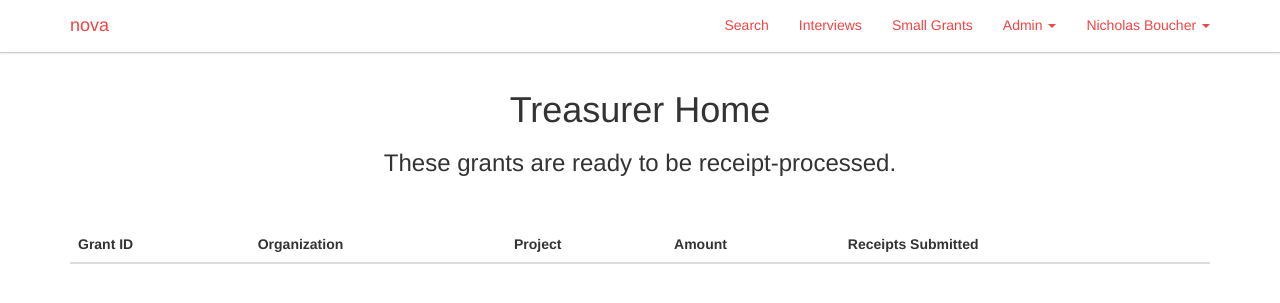
After one commit to nickboucher/nova, a Flask app: page /treasurer in a window 1280 px wide. The commit adds this page. Shown: the top 303 px of the page. Run offline with Flask 2, Linux system fonts and the light colour scheme; data that the repository does not hold is empty; some libraries are stand-ins or nearby versions.

Commit message:
Added Treasurer Home

```diff
--- a/application.py
+++ b/application.py
@@ -889,3 +889,13 @@ def lookup_grants():
 
     # Return results in JSON form
     return jsonify(results)
+
+@app.route('/treasurer')
+def review_receipts():
+    """ Displays a page to the user of grants that are ready to have receipts verified """
+
+    # Query for relevant grants
+    grants = Grant.query.filter_by(council_approved=True,receipts_submitted=True,is_paid=False).all()
+
+    # Render grants page to the user
+    return render_template('review_receipts.html', grants=grants)
--- a/templates/layout.html
+++ b/templates/layout.html
@@ -60,7 +60,7 @@
         					<a href="#" class="dropdown-toggle" data-toggle="dropdown" role="button" aria-expanded="false">Admin <span class="caret"></span></a>
         					<ul class="dropdown-menu" role="menu">
         					    <li><a href="{{ url_for('grants_packs') }}">Grants Packs</a></li>
-        						<li><a href="#">Treasurer</a></li>
+        						<li><a href="{{ url_for('review_receipts') }}">Treasurer</a></li>
                 				<li><a href="#">Schedule</a></li>
                 				<li><a href="#">Settings</a></li>
         					</ul>
--- /dev/null
+++ b/templates/review_receipts.html
@@ -0,0 +1,45 @@
+{% extends "layout.html" %}
+
+{% block title %}
+    Treasurer
+{% endblock %}
+
+{% block main %}
+
+    <div class="row">
+        <div class="col-md-12">
+            <div class="center">
+                <h1>Treasurer Home</h1>
+                <h3>These grants are ready to be receipt-processed.</h3>
+            </div>
+        </div>
+    </div>
+
+    <div class="row">
+        <div class="col-md-12 margin40">
+            <table class="table table-striped table-hover table-responsive">
+                <thead>
+                    <tr>
+                        <th>Grant ID</th>
+                        <th>Organization</th>
+                        <th>Project</th>
+                        <th>Amount</th>
+                        <th>Receipts Submitted</th>
+                    </tr>
+                </thead>
+                <tbody>
+                    {% for grant in grants %}
+                        <tr>
+                            <td>{{ grant.grant_id }}</td>
+                            <td>{{ grant.organization }}</td>
+                            <td>{{ grant.project }}</td>
+                            <td>{{ grant.amount_allocated }}</td>
+                            <td>{{ grant.receipts_submit_date | date }}</td>
+                        </tr>
+                    {% endfor %}
+                </tbody>
+            </table>
+        </div>
+    </div>
+
+{% endblock %}
--- a/templates/search.html
+++ b/templates/search.html
@@ -140,6 +140,7 @@
                 console.log(event);
                 $.get("{{ url_for('lookup_grants', k=k) }}", { query : suggestion }).done(function(grants) {
                     var html = '<table class="table table-striped table-hover table-responsive"><thead><tr><th>Grant ID</th><th>Organization</th><th>Project</th><th>Grants Pack</th><th>Interview/Review Occured</th><th>CPF Submitted</th><th>Funds Dispensed</th><th>Status Page</th></tr></thead>';
+                    html += '<tbody>';
                     for (i=0; i<grants.length; i++) {
                         console.log(grants[i]);
                         html += "<tr>";
@@ -153,6 +154,7 @@
                         html += "<td>" + '<a href="/grant/' + grants[i].grant_id + '" class="btn btn-default">Status Page</a>' + "</td>";
                         html += "</tr>";
                     }
+                    html += '</tbody>';
                     html += '</table>';
                     $("#results").html(html);
                 });
```
